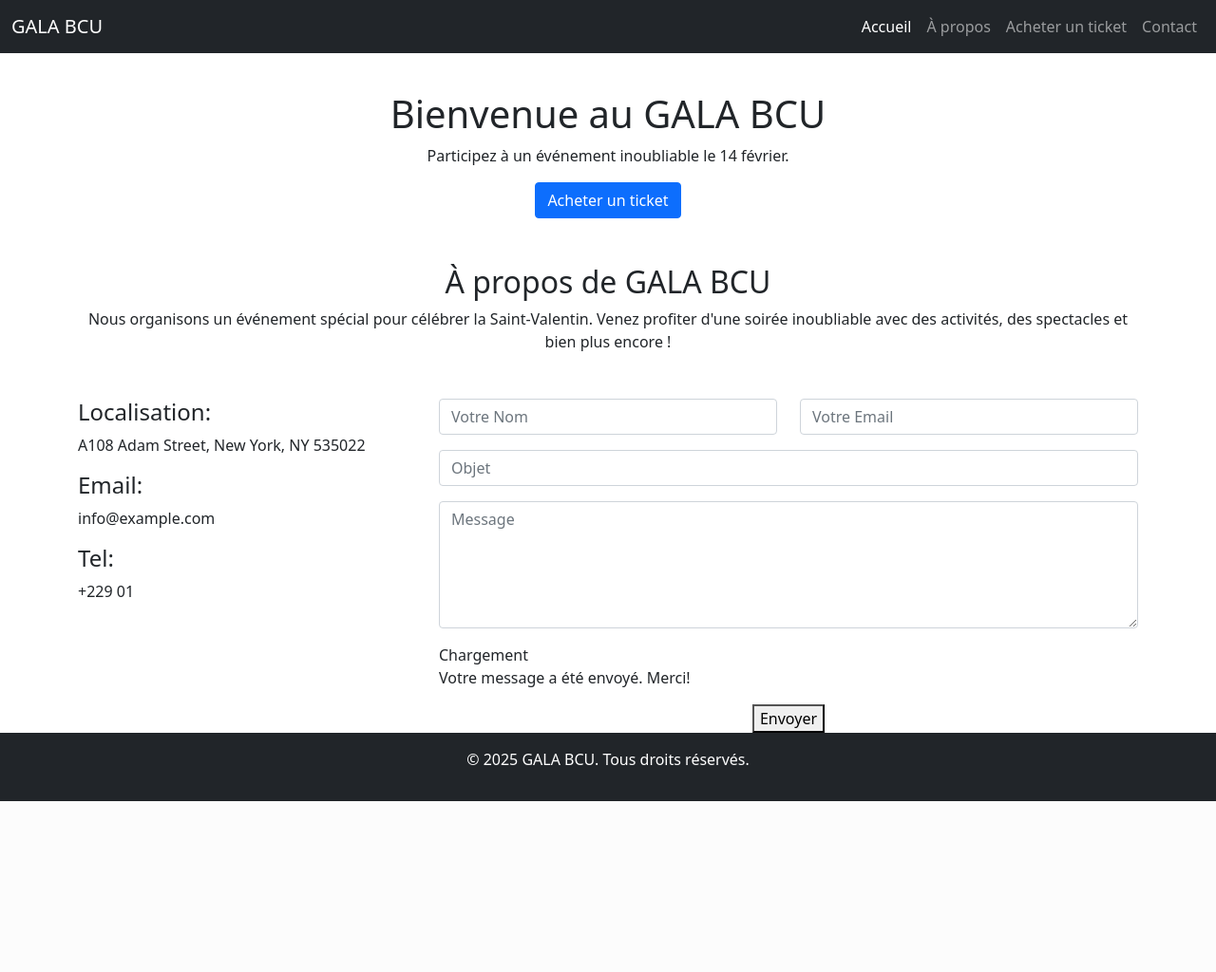
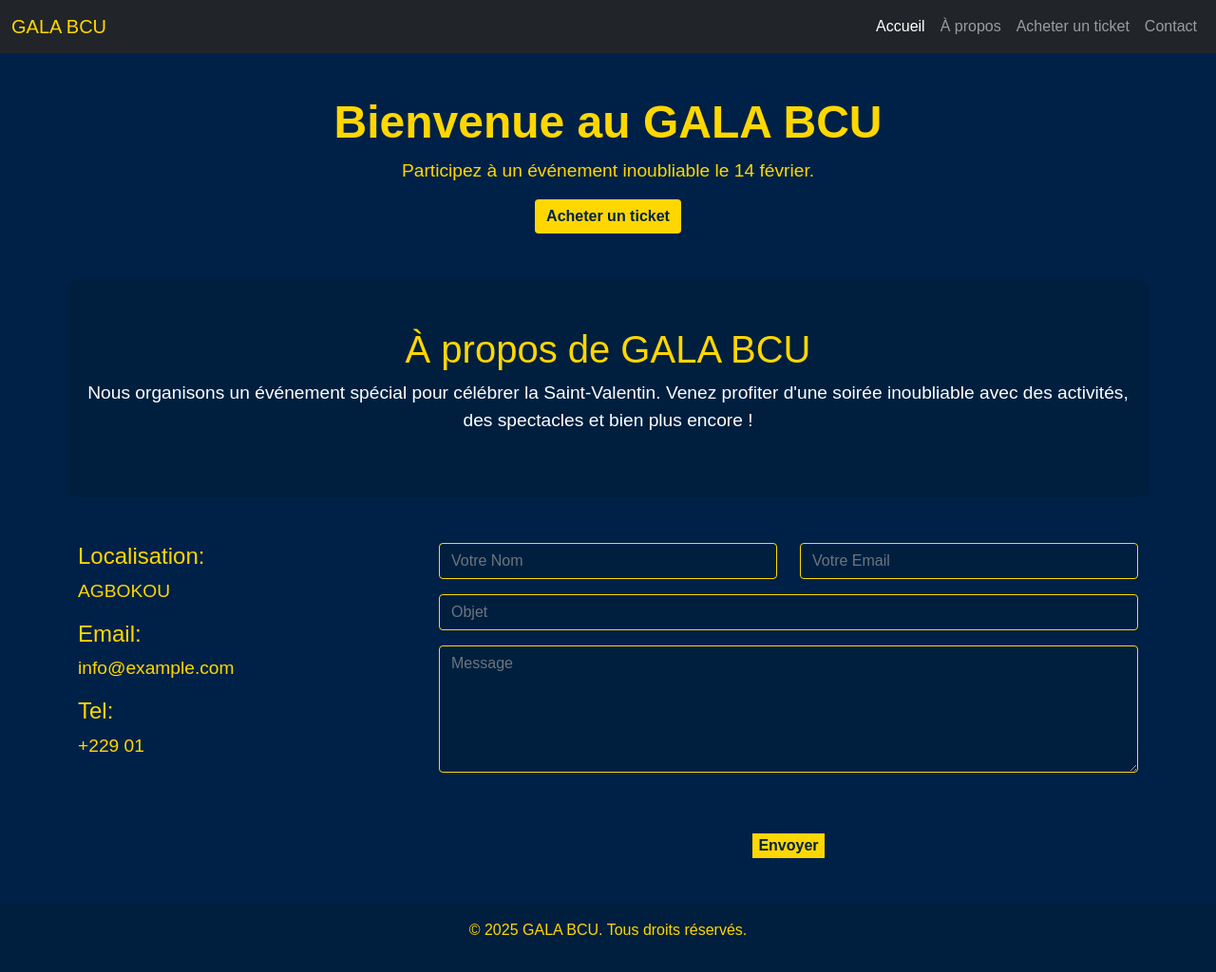
Before and after one commit to aurette2/galaBCU.github.io, a PHP site: page / in a window 1280 px wide. Shown: the whole page at 95% size. Before the commit the page ends 844 px from the top, so only its background shows below. Run offline with PHP 8.4, Linux system fonts and the light colour scheme.

Commit message:
Mise à jour du style

```diff
--- a/index.php
+++ b/index.php
@@ -7,7 +7,98 @@
     <meta name="viewport" content="width=device-width, initial-scale=1.0">
     <title>Accueil - <?= SITE_NAME ?></title>
     <link rel="stylesheet" href="assets/css/bootstrap.min.css">
-    <link rel="stylesheet" href="assets/css/style.css">
+    <style>
+        /* Style général */
+        body {
+            background-color: #002147; /* Bleu nuit */
+            color: #FFD700; /* Or */
+            font-family: 'Arial', sans-serif;
+        }
+
+        /* Navbar */
+        .navbar-dark .navbar-brand {
+            color: #FFD700; /* Or */
+        }
+
+        .navbar-dark .nav-link {
+            color: #FFD700; /* Or */
+        }
+
+        .navbar-dark .nav-link:hover {
+            color: #e6b800; /* Or plus foncé */
+        }
+
+        /* Section Accueil */
+        .container h1 {
+            margin-top: 100px;
+            font-size: 3rem;
+            font-weight: bold;
+        }
+
+        .container p {
+            font-size: 1.2rem;
+        }
+
+        .btn-primary {
+            background-color: #FFD700; /* Or */
+            color: #002147; /* Bleu nuit */
+            border: none;
+            font-weight: bold;
+        }
+
+        .btn-primary:hover {
+            background-color: #e6b800; /* Or légèrement plus foncé */
+            color: #001f3f; /* Bleu nuit plus foncé */
+        }
+
+        /* Section À propos */
+        #about {
+            background-color: #001f3f; /* Bleu nuit foncé */
+            padding: 50px 20px;
+            border-radius: 10px;
+            margin-top: 50px;
+        }
+
+        #about h2 {
+            color: #FFD700; /* Or */
+            font-size: 2.5rem;
+        }
+
+        #about p {
+            color: #fff; /* Blanc */
+            font-size: 1.2rem;
+        }
+
+        /* Section Contact */
+        .contact .form-control {
+            background-color: #001f3f;
+            border: 1px solid #FFD700;
+            color: #FFD700;
+        }
+
+        .contact .form-control:focus {
+            background-color: #002147;
+            border-color: #FFD700;
+            box-shadow: 0 0 5px #FFD700;
+        }
+
+        .contact button {
+            background-color: #FFD700;
+            color: #002147;
+            border: none;
+            font-weight: bold;
+        }
+
+        .contact button:hover {
+            background-color: #e6b800;
+        }
+
+        /* Footer */
+        footer {
+            background-color: #001f3f;
+            color: #FFD700;
+        }
+    </style>
 </head>
 
 <body>
@@ -38,7 +129,7 @@
     </nav>
 
     <!-- Section Accueil -->
-    <div class="container text-center mt-5 pt-5">
+    <div class="container text-center">
         <h1>Bienvenue au <?= SITE_NAME ?></h1>
         <p>Participez à un événement inoubliable le 14 février.</p>
         <a href="buy.php" class="btn btn-primary">Acheter un ticket</a>
@@ -51,43 +142,32 @@
     </div>
 
     <!-- Section Contact -->
-    <section id="contact" class="contact">
-      <div class="container" data-aos="fade-up">
-
-        <div class="row mt-5">
-
+    <section id="contact" class="contact mt-5">
+        <div class="container">
+            <div class="row">
                 <div class="col-lg-4">
                     <div class="info">
                         <div class="address">
-                <i class="bi bi-geo-alt"></i>
                             <h4>Localisation:</h4>
-                <p>A108 Adam Street, New York, NY 535022</p>
+                            <p>AGBOKOU</p>
                         </div>
-
                         <div class="email">
-                <i class="bi bi-envelope"></i>
                             <h4>Email:</h4>
                             <p>info@example.com</p>
                         </div>
-
                         <div class="phone">
-                <i class="bi bi-phone"></i>
                             <h4>Tel:</h4>
                             <p>+229 01</p>
                         </div>
-
                     </div>
-
                 </div>
-
-          <div class="col-lg-8 mt-5 mt-lg-0">
-
+                <div class="col-lg-8">
                     <form action="forms/contact.php" method="post" role="form" class="php-email-form">
                         <div class="row">
                             <div class="col-md-6 form-group">
                                 <input type="text" name="name" class="form-control" id="name" placeholder="Votre Nom" required>
                             </div>
-                <div class="col-md-6 form-group mt-3 mt-md-0">
+                            <div class="col-md-6 form-group">
                                 <input type="email" class="form-control" name="email" id="email" placeholder="Votre Email" required>
                             </div>
                         </div>
@@ -96,23 +176,19 @@
                         </div>
                         <div class="form-group mt-3">
                             <textarea class="form-control" name="message" rows="5" placeholder="Message" required></textarea>
+                        </div> <br><br>
+                        <div class="text-center mt-3">
+                            <button type="submit">Envoyer</button>
                         </div>
-              <div class="my-3">
-                <div class="loading">Chargement</div>
-                <div class="error-message"></div>
-                <div class="sent-message">Votre message a été envoyé. Merci!</div>
+                    </form>
                 </div>
-              <div class="text-center"><button type="submit">Envoyer</button></div>
-            </form>
+            </div>
+        </div>
+    </section>
+<br><br>
 
-          </div>
-
-        </div>
-
-      </div>
-    </section><!-- End Contact Section -->
     <!-- Footer -->
-    <footer class="bg-dark text-white text-center py-3">
+    <footer class="text-center py-3">
         <p>&copy; <?= date('Y') ?> <?= SITE_NAME ?>. Tous droits réservés.</p>
     </footer>
 
```
Also changed, not shown: buy.php (+88 -17 lines), confirm.php (+51 -8 lines). Lines whose indentation alone changed are shown as unchanged.
